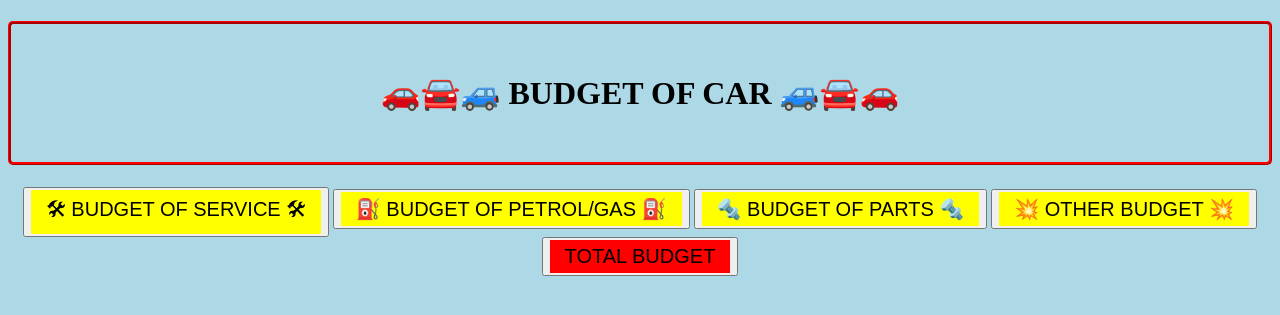
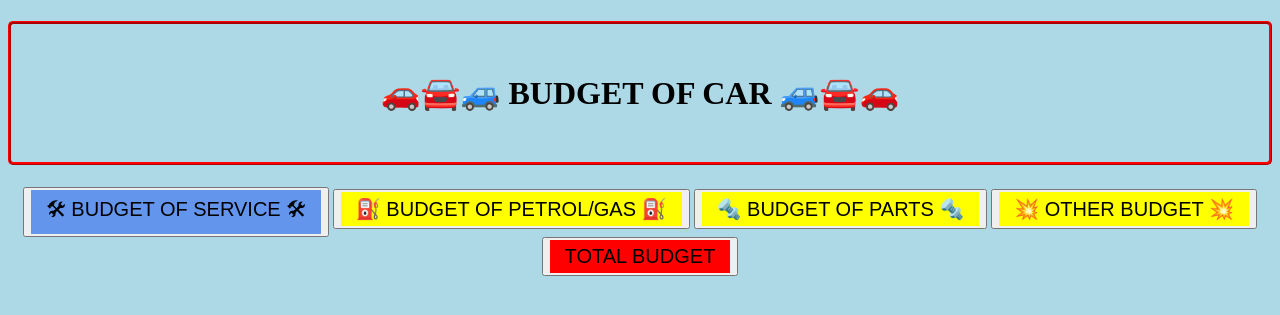
Before and after one commit to MarzenaGielmuda/CarBudgetAppV2, a Spring app: template src/main/resources/templates/budget/MainIndex.html in a window 1280 px wide, with the pointer over the restyled element. Shown: the top 315 px of the page. Run offline with Thymeleaf, Linux system fonts and the light colour scheme; the template is opened without the code that fills it, so the values that code supplies are empty.

Commit message:
29-01-2020 add button function in main menu

```diff
--- a/src/main/resources/templates/budget/MainIndex.html
+++ b/src/main/resources/templates/budget/MainIndex.html
@@ -17,6 +17,9 @@
         text-align: center;
 
     }
+    .button:hover{
+        background-color: cornflowerblue;
+    }
     .button1 {
         background-color: red;
         border: none;
@@ -27,7 +30,9 @@
         display: inline-block;
         font-size: 20px;
         text-align: center;
-
+    }
+    .button1:hover{
+        background-color: cornflowerblue;
     }
 
     h1.ridge {border-style: ridge;
```
Also changed, not shown: 1 other file.
